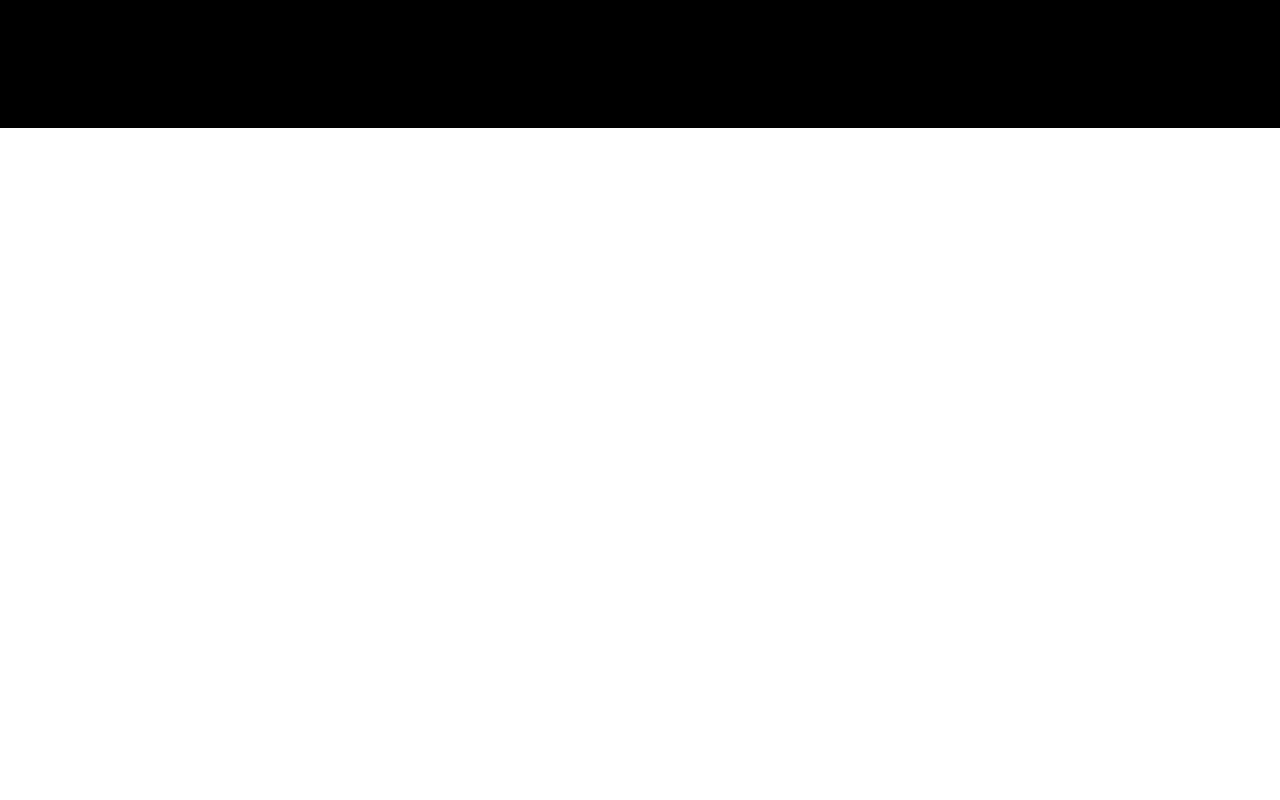
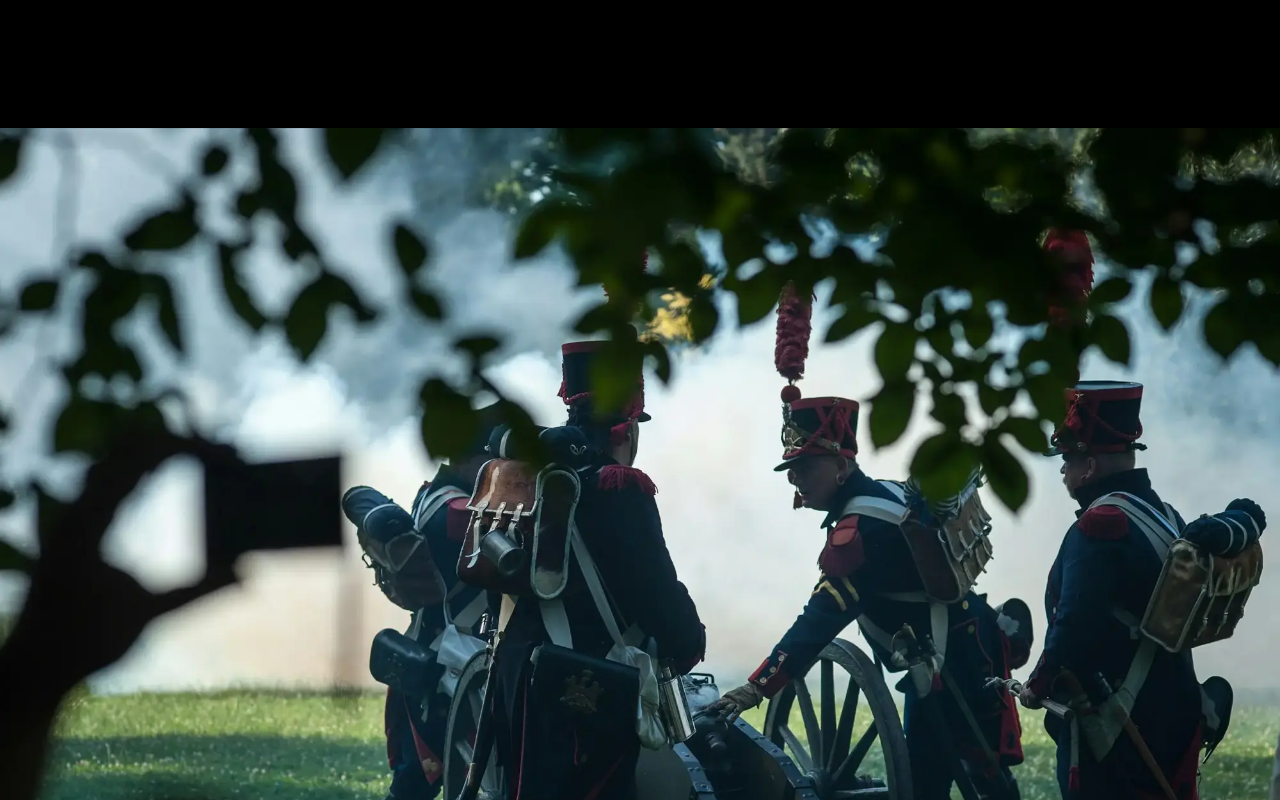
Before and after one commit to isamail-el-youssefi/apple-clone-with-framermotion, a React (Vite) app: page / in a window 1280 px wide. Shown: the part 1500-2300 px from the top of the page. Before the commit the page ends 1628 px from the top, so only its background shows below. Built offline with nearby package versions, Linux system fonts and the light colour scheme.

Commit message:
seting uo the carousel video component

```diff
--- a/src/App.tsx
+++ b/src/App.tsx
@@ -1,6 +1,7 @@
 import { Header } from "./components/header";
 import Hero from "./components/section/hero";
 import Usps from "./components/section/usps";
+import VideoCarousel from "./components/section/video-carousel";
 import "./index.css";
 
 function App() {
@@ -12,8 +13,8 @@ function App() {
           <Hero />
           <Usps />
         </div>
-        {/*         <VideoCarousel />
-         */}{" "}
+        <VideoCarousel />
+        <div className="h-[300vh]" />
       </main>
     </>
   );
--- /dev/null
+++ b/src/components/section/video-carousel.tsx
@@ -0,0 +1,30 @@
+import { movies, randomMoviesSet1, randomMoviesSet2 } from "../../lib/data";
+
+export default function VideoCarousel() {
+  return (
+    <div className="bg-background">
+      <div>
+        <div>
+          <img src={movies[0].poster} alt={movies[0].name} />
+        </div>
+        <div>
+          <img src={movies[1].poster} alt={movies[0].name} />
+        </div>
+        <div>
+          <img src={movies[2].poster} alt={movies[0].name} />
+        </div>
+      </div>
+
+      <div>
+        {randomMoviesSet1.map((movie, i) => (
+          <img src={movie.poster} alt={movie.name} key={i} />
+        ))}
+      </div>
+      <div>
+        {randomMoviesSet2.map((movie, i) => (
+          <img src={movie.poster} alt={movie.name} key={i} />
+        ))}
+      </div>
+    </div>
+  );
+}
--- /dev/null
+++ b/src/lib/data.ts
@@ -0,0 +1,37 @@
+export type Movie = {
+  poster: string;
+  name: string;
+};
+
+export const movies = [
+  { poster: "/airplane.webp", name: "Airplane" },
+  {
+    poster: "/family-man.webp",
+    name: "Family man",
+  },
+  {
+    poster: "/laboratory.webp",
+    name: "Laboratory",
+  },
+  { poster: "/napoleon.webp", name: "Napoleon" },
+  {
+    poster: "/person-in-darkness.webp",
+    name: "Person in Darkness",
+  },
+  {
+    poster: "/scary-building.webp",
+    name: "Scary Building",
+  },
+  { poster: "/stars.webp", name: "Stars" },
+];
+
+export const randomMoviesSet1 = movies
+  .sort(() => Math.random() - 0.5)
+  .concat(movies.sort(() => Math.random() - 0.5))
+  .concat(movies.sort(() => Math.random() - 0.5));
+
+export const randomMoviesSet2 = movies
+  .sort(() => Math.random() - 0.5)
+  .concat(movies.sort(() => Math.random() - 0.5))
+  .concat(movies.sort(() => Math.random() - 0.5))
+  .sort(() => Math.random() - 0.5);
```
